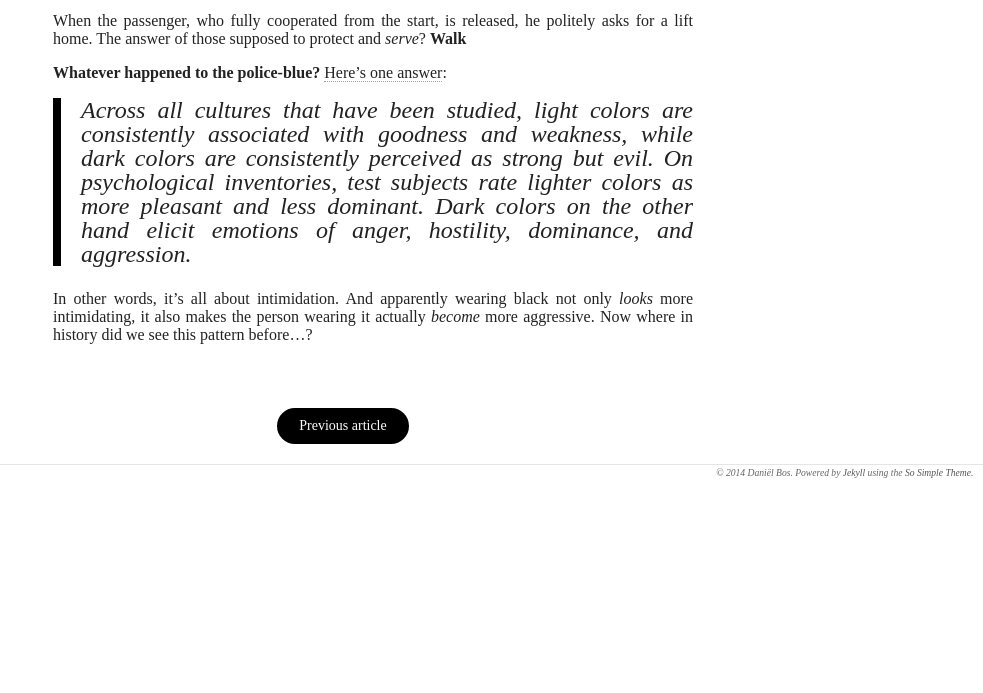
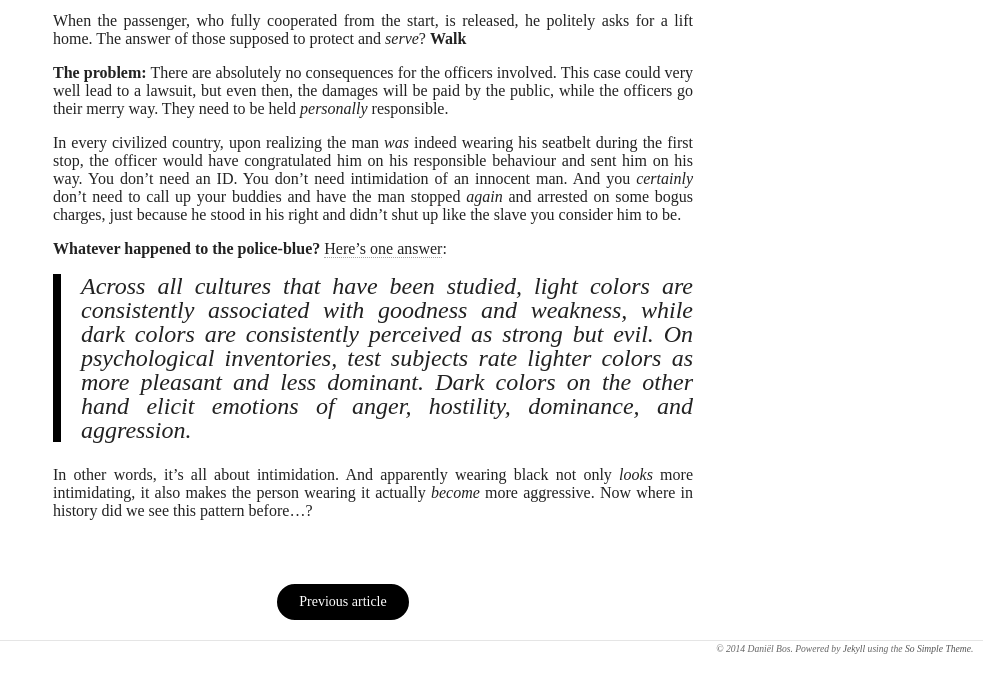
Before and after one commit to corani/corani.github.io, a Jekyll site: the page built from _posts/2014-09-18-black-uniforms.md, in a window 1280 px wide and 900 px high, scrolled down 1523 px, cut to the strip 201-894 px from the top of the window. Shown: the whole strip, without its empty margins (297-1280 px from the left). Built offline with Jekyll 4.4.1, drawn with Linux system fonts in a browser that asks for light colours; nearby versions of some CDN libraries; some web fonts are replaced; comment, search, counter and statistics services are not loaded; before the commit the page ends 2247 px from its top, so only the background shows below that.

Commit message:
Expand post

```diff
--- a/_posts/2014-09-18-black-uniforms.md
+++ b/_posts/2014-09-18-black-uniforms.md
@@ -31,6 +31,17 @@ a handful of American "heroes" and arrested for hindering an investigation. ﻿(
 When the passenger, who fully cooperated from the start, is released, he politely asks for a lift home. The answer of
 those supposed to protect and *serve*? **Walk**
 
+**The problem:**
+There are absolutely no consequences for the officers involved. This case could very well lead to a lawsuit, but even
+then, the damages will be paid by the public, while the officers go their merry way. They need to be held *personally*
+responsible.
+
+In every civilized country, upon realizing the man *was* indeed wearing his seatbelt during the first stop, the officer
+would have congratulated him on his responsible behaviour and sent him on his way. You don't need an ID. You don't need
+intimidation of an innocent man. And you *certainly* don't need to call up your buddies and have the man stopped *again*
+and arrested on some bogus charges, just because he stood in his right and didn't shut up like the slave you consider
+him to be.
+
 **Whatever happened to the police-blue?**
 <a href="http://www.policeone.com/police-products/apparel/undergear/articles/99417-The-psychological-influence-of-the-police-uniform/" target="_BLANK">Here's one answer</a>:
 
```
